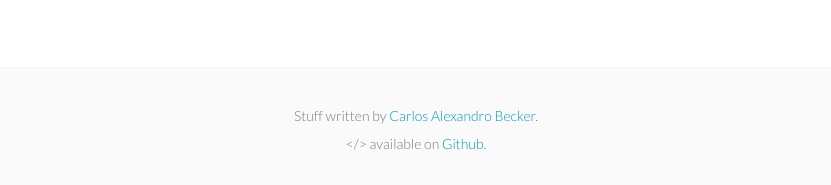
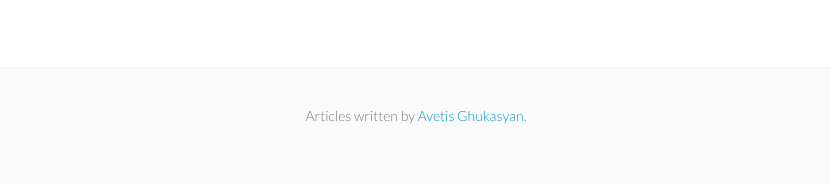
Before and after one commit to JungMinu/AvetisG.github.io, a Jekyll site: the page built from index.html, in a window 1280 px wide. Shown: the part 745-930 px from the top of the page, without its empty margins (224-1055 px from the left). Built offline with Jekyll 4.4.1, drawn with Linux system fonts in a browser that asks for light colours; nearby versions of some CDN libraries; Markdown is read by kramdown in place of the engine named in the settings; the list of posts is cut into pages by our own code.

Commit message:
Update footer.html
Updating the footer with more personalized information.

```diff
--- a/_includes/footer.html
+++ b/_includes/footer.html
@@ -2,8 +2,7 @@
   <div class="p2 wrap">
     <div class="measure mt1 center">
       <small>
-        Stuff written by <a href="/about">Carlos Alexandro Becker</a>.<br>
-        &lt;/&gt; available on <a href="https://github.com/caarlos0/caarlos0.github.com">Github</a>.
+        Articles written by <a href="/about">Avetis Ghukasyan</a>.<br>
       </small>
     </div>
   </div>
```
